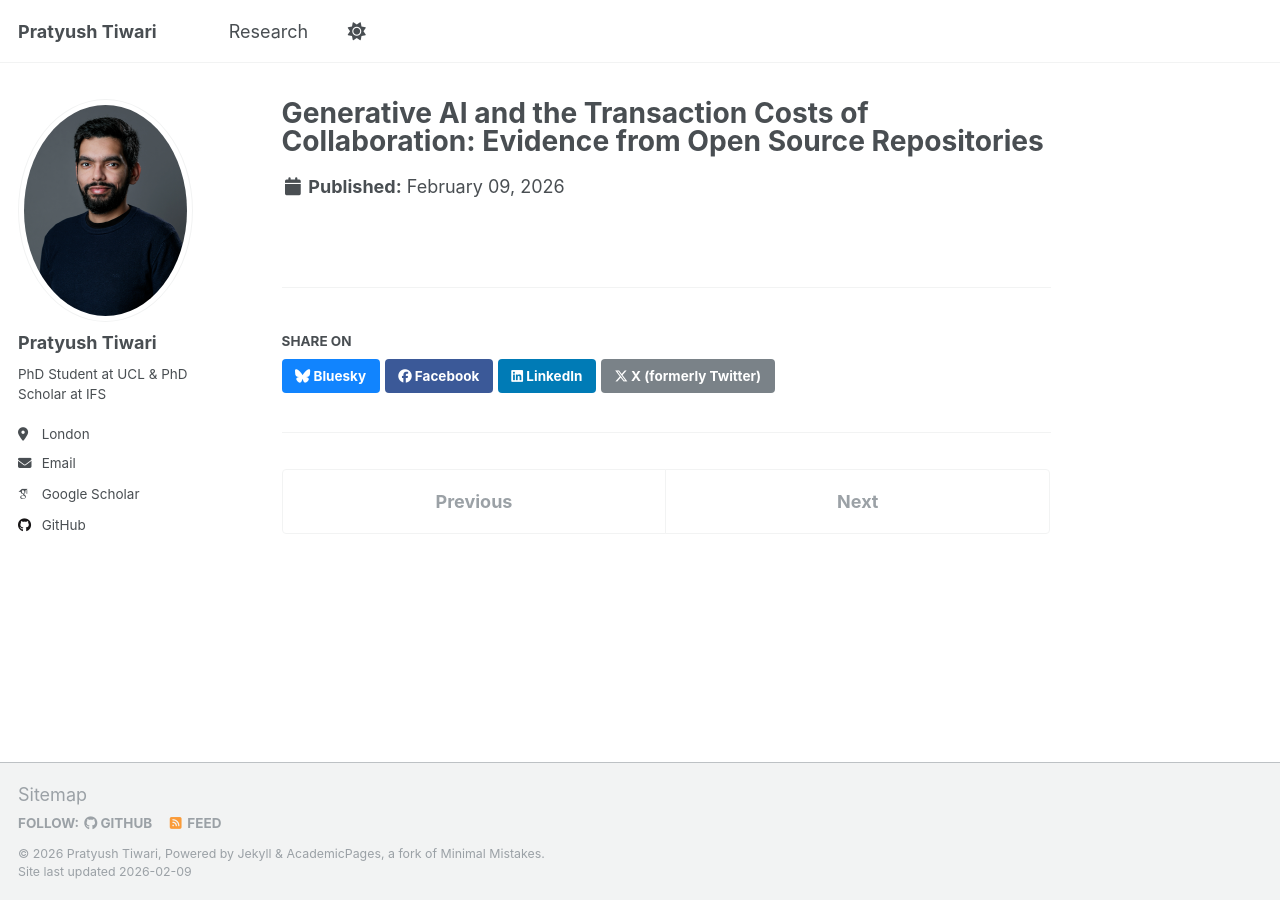
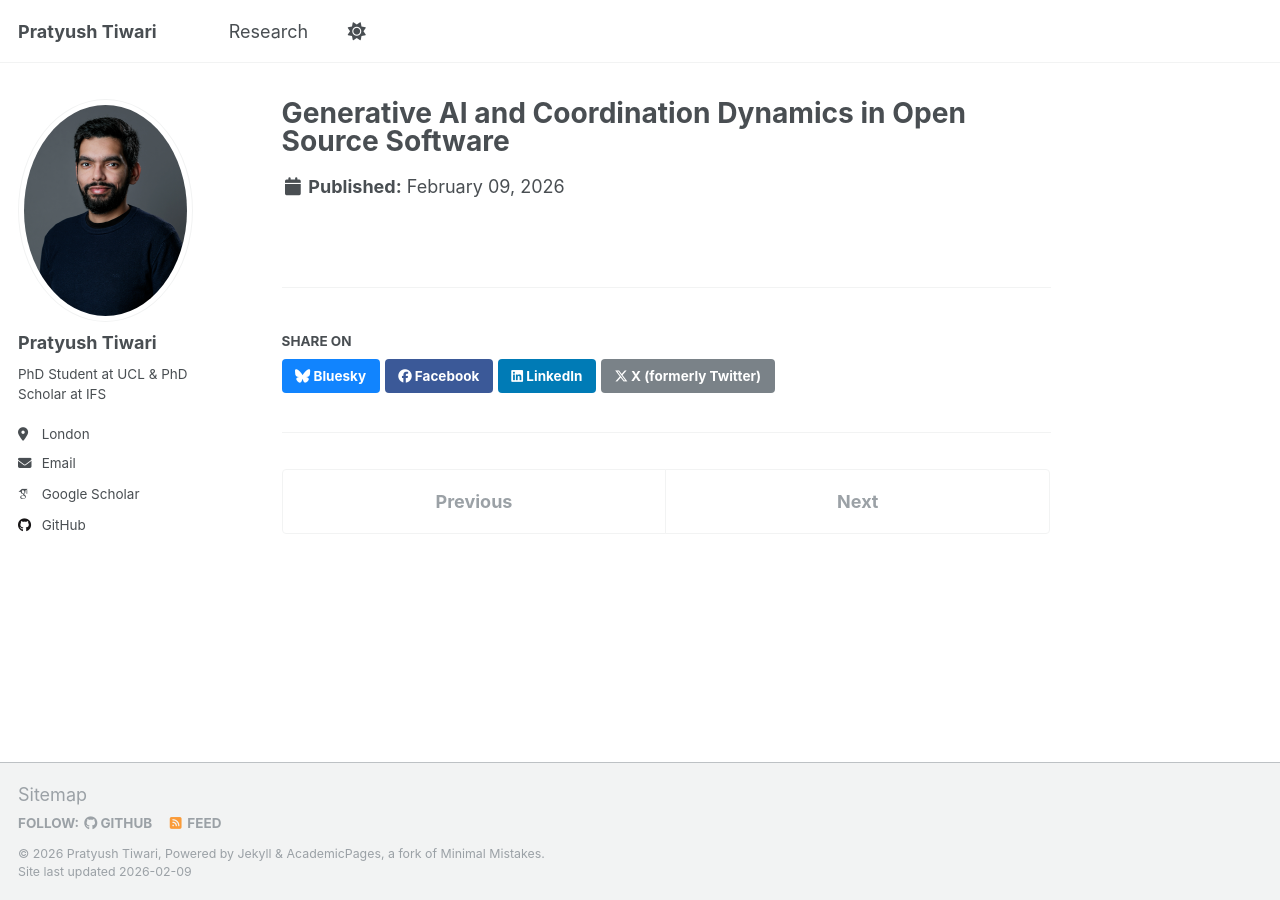
Before and after one commit to PratyushTiwari/pratyushtiwari.github.io, a Jekyll site: the page built from _publications/paper_generative_ai_collaboration.md, in a window 1280 px wide. Built offline with Jekyll 4.4.1, drawn with Linux system fonts in a browser that asks for light colours; some web fonts are replaced.

Commit message:
Update work in progress paper title to focus on coordination dynamics
Changed title from "Generative AI and the Transaction Costs of Collaboration: Evidence from Open Source Repositories" to "Generative AI and Coordination Dynamics in Open Source Software"

Co-Authored-By: Claude Sonnet 4.5 <noreply@anthropic.com>

```diff
--- a/_publications/paper_generative_ai_collaboration.md
+++ b/_publications/paper_generative_ai_collaboration.md
@@ -1,5 +1,5 @@
 ---
-title: "Generative AI and the Transaction Costs of Collaboration: Evidence from Open Source Repositories"
+title: "Generative AI and Coordination Dynamics in Open Source Software"
 collection: publications
 category: workinprogress
 permalink: /publication/paper_generative_ai_collaboration
```
